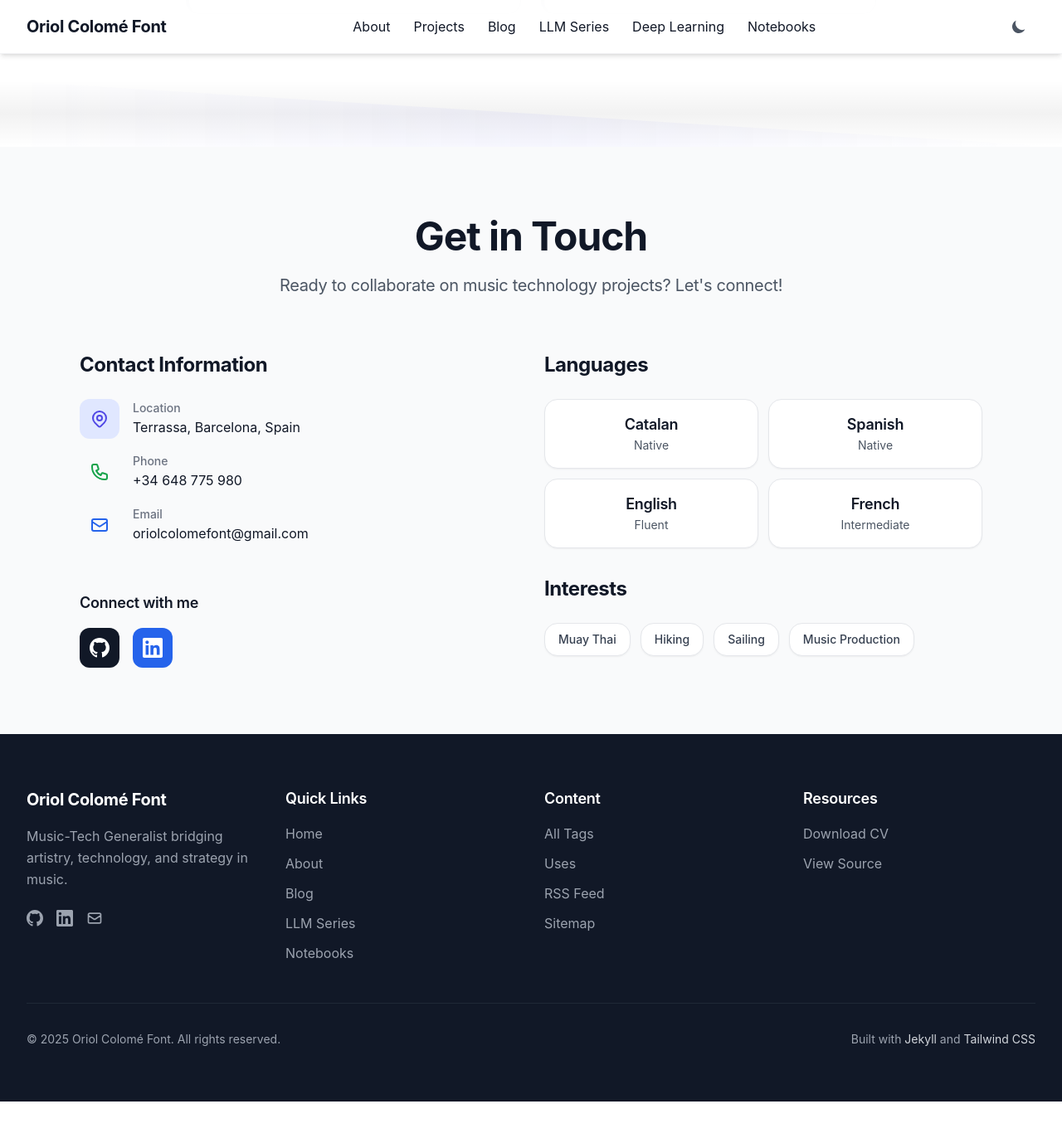
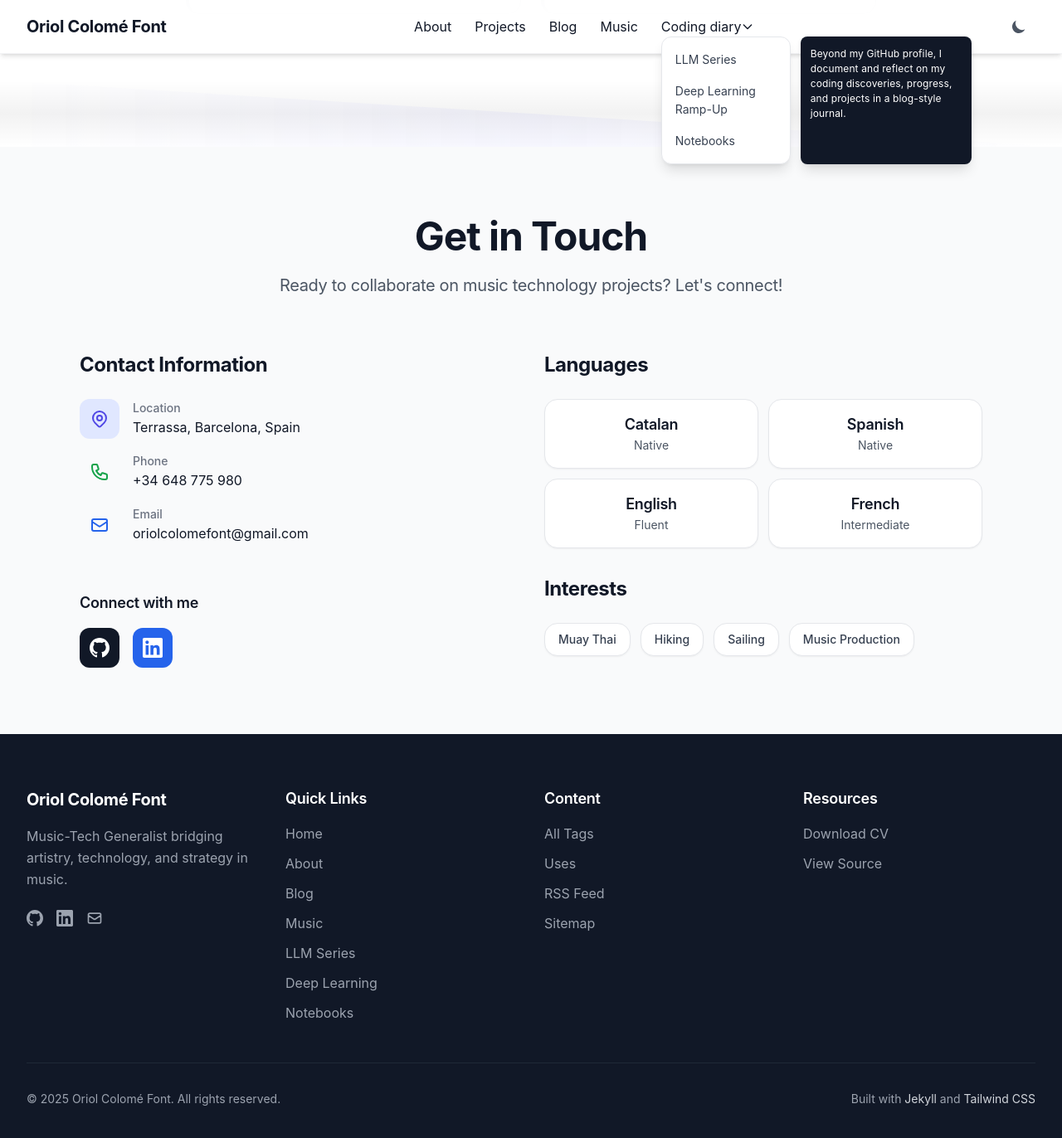
Before and after one commit to oriolcolomefont/oriolcolomefont.github.io, a Jekyll site: the page built from index.html, in a window 1280 px wide and 1400 px high, scrolled down 9130 px. Shown: the top 1372 px of the window at 83% size. Built offline with Jekyll 4.4.1, drawn with Linux system fonts in a browser that asks for light colours; before the commit the page ends 10458 px from its top, so only the background shows below that.

Commit message:
Add Music section with creative and technical work
- Create music page showcasing creative compositions and technical MIR work
- Add music.yml data file with creative works and technical projects
- Add Music link to navigation (desktop and mobile)
- Update footer with Music and Deep Learning Ramp-Up links
- Fix mobile menu label to 'Coding diary' consistently
- Music section includes separate sections for creative works and technical work
- Uses orange/amber color scheme to differentiate from coding content

```diff
--- a/_includes/footer.html
+++ b/_includes/footer.html
@@ -39,7 +39,9 @@
           <li><a href="{{ '/' | relative_url }}" class="text-gray-400 hover:text-white transition-colors hover:translate-x-1 inline-block">Home</a></li>
           <li><a href="{{ '/' | relative_url }}#about" class="text-gray-400 hover:text-white transition-colors hover:translate-x-1 inline-block">About</a></li>
           <li><a href="{{ '/blog/' | relative_url }}" class="text-gray-400 hover:text-white transition-colors hover:translate-x-1 inline-block">Blog</a></li>
+          <li><a href="{{ '/music/' | relative_url }}" class="text-gray-400 hover:text-white transition-colors hover:translate-x-1 inline-block">Music</a></li>
           <li><a href="{{ '/llm-series/' | relative_url }}" class="text-gray-400 hover:text-white transition-colors hover:translate-x-1 inline-block">LLM Series</a></li>
+          <li><a href="{{ '/deep-learning-ramp-up/' | relative_url }}" class="text-gray-400 hover:text-white transition-colors hover:translate-x-1 inline-block">Deep Learning</a></li>
           <li><a href="{{ '/notebooks/' | relative_url }}" class="text-gray-400 hover:text-white transition-colors hover:translate-x-1 inline-block">Notebooks</a></li>
         </ul>
       </div>
--- a/_includes/header.html
+++ b/_includes/header.html
@@ -13,9 +13,42 @@
         <li><a href="{{ '/' | relative_url }}#about" class="nav-link">About</a></li>
         <li><a href="{{ '/' | relative_url }}#projects" class="nav-link">Projects</a></li>
         <li><a href="{{ '/blog/' | relative_url }}" class="nav-link">Blog</a></li>
-        <li><a href="{{ '/llm-series/' | relative_url }}" class="nav-link">LLM Series</a></li>
-        <li><a href="{{ '/deep-learning-ramp-up/' | relative_url }}" class="nav-link">Deep Learning</a></li>
-        <li><a href="{{ '/notebooks/' | relative_url }}" class="nav-link">Notebooks</a></li>
+        <li><a href="{{ '/music/' | relative_url }}" class="nav-link">Music</a></li>
+        <li class="relative group">
+          <button class="nav-link flex items-center gap-1" id="coding-diary-dropdown-button" aria-expanded="false" aria-haspopup="true" aria-describedby="coding-diary-tooltip">
+            Coding diary
+            <svg class="w-4 h-4 transition-transform group-hover:rotate-180" fill="none" stroke="currentColor" viewBox="0 0 24 24">
+              <path stroke-linecap="round" stroke-linejoin="round" stroke-width="2" d="M19 9l-7 7-7-7"></path>
+            </svg>
+          </button>
+          <div class="absolute top-full left-0 mt-2 flex gap-3 opacity-0 invisible group-hover:opacity-100 group-hover:visible transition-all duration-200 z-50">
+            <div class="w-56 bg-white dark:bg-surface-950 rounded-xl shadow-lg border border-gray-200 dark:border-gray-800">
+              <ul class="py-2">
+                <li>
+                  <a href="{{ '/llm-series/' | relative_url }}" class="block px-4 py-2 text-sm text-gray-700 dark:text-gray-300 hover:bg-gray-100 dark:hover:bg-gray-800 hover:text-primary-600 dark:hover:text-primary-400 transition-colors">
+                    LLM Series
+                  </a>
+                </li>
+                <li>
+                  <a href="{{ '/deep-learning-ramp-up/' | relative_url }}" class="block px-4 py-2 text-sm text-gray-700 dark:text-gray-300 hover:bg-gray-100 dark:hover:bg-gray-800 hover:text-primary-600 dark:hover:text-primary-400 transition-colors">
+                    Deep Learning Ramp-Up
+                  </a>
+                </li>
+                <li>
+                  <a href="{{ '/notebooks/' | relative_url }}" class="block px-4 py-2 text-sm text-gray-700 dark:text-gray-300 hover:bg-gray-100 dark:hover:bg-gray-800 hover:text-primary-600 dark:hover:text-primary-400 transition-colors">
+                    Notebooks
+                  </a>
+                </li>
+              </ul>
+            </div>
+            <!-- Tooltip -->
+            <div id="coding-diary-tooltip" class="relative w-64 p-3 bg-gray-900 dark:bg-gray-800 text-white text-xs rounded-lg shadow-lg pointer-events-none self-center">
+              Beyond my GitHub profile, I document and reflect on my coding discoveries, progress, and projects in a blog-style journal.
+              <!-- Tooltip arrow -->
+              <div class="absolute right-full top-1/2 -translate-y-1/2 -mr-1 border-4 border-transparent border-r-gray-900 dark:border-r-gray-800"></div>
+            </div>
+          </div>
+        </li>
       </ul>
 
       <!-- Theme Toggle & Mobile Menu Button -->
@@ -77,9 +110,20 @@
             <li><a href="{{ '/' | relative_url }}#about" class="mobile-nav-link">About</a></li>
             <li><a href="{{ '/' | relative_url }}#projects" class="mobile-nav-link">Projects</a></li>
             <li><a href="{{ '/blog/' | relative_url }}" class="mobile-nav-link">Blog</a></li>
-            <li><a href="{{ '/llm-series/' | relative_url }}" class="mobile-nav-link">LLM Series</a></li>
-            <li><a href="{{ '/deep-learning-ramp-up/' | relative_url }}" class="mobile-nav-link">Deep Learning</a></li>
-            <li><a href="{{ '/notebooks/' | relative_url }}" class="mobile-nav-link">Notebooks</a></li>
+            <li><a href="{{ '/music/' | relative_url }}" class="mobile-nav-link">Music</a></li>
+            <li>
+              <button id="mobile-dl-diary-button" class="mobile-nav-link w-full text-left flex items-center justify-between" aria-expanded="false">
+                <span>Coding diary</span>
+                <svg class="w-5 h-5 transition-transform" fill="none" stroke="currentColor" viewBox="0 0 24 24">
+                  <path stroke-linecap="round" stroke-linejoin="round" stroke-width="2" d="M19 9l-7 7-7-7"></path>
+                </svg>
+              </button>
+              <ul id="mobile-dl-diary-menu" class="hidden pl-4 mt-1 space-y-1">
+                <li><a href="{{ '/llm-series/' | relative_url }}" class="mobile-nav-link">LLM Series</a></li>
+                <li><a href="{{ '/deep-learning-ramp-up/' | relative_url }}" class="mobile-nav-link">Deep Learning Ramp-Up</a></li>
+                <li><a href="{{ '/notebooks/' | relative_url }}" class="mobile-nav-link">Notebooks</a></li>
+              </ul>
+            </li>
           </ul>
         </nav>
       </div>
@@ -109,6 +153,11 @@
   @apply hover:text-primary-600 dark:hover:text-primary-400 hover:bg-gray-100 dark:hover:bg-gray-800;
   @apply transition-all duration-300 ease-out;
   @apply hover:shadow-elevation-1 hover:-translate-y-0.5;
+}
+
+/* Ensure dropdown menu is on top */
+.group:hover .absolute {
+  pointer-events: auto;
 }
 </style>
 
@@ -147,6 +196,27 @@
   document.addEventListener('keydown', (e) => {
     if (e.key === 'Escape' && !mobileMenu.classList.contains('hidden')) {
       closeMenu();
+    }
+  });
+
+  // Mobile DL diary dropdown toggle
+  const mobileDlDiaryButton = document.getElementById('mobile-dl-diary-button');
+  const mobileDlDiaryMenu = document.getElementById('mobile-dl-diary-menu');
+  const mobileDlDiaryIcon = mobileDlDiaryButton?.querySelector('svg');
+
+  mobileDlDiaryButton?.addEventListener('click', (e) => {
+    e.preventDefault();
+    e.stopPropagation();
+    const isExpanded = mobileDlDiaryButton.getAttribute('aria-expanded') === 'true';
+
+    if (isExpanded) {
+      mobileDlDiaryMenu.classList.add('hidden');
+      mobileDlDiaryButton.setAttribute('aria-expanded', 'false');
+      mobileDlDiaryIcon?.classList.remove('rotate-180');
+    } else {
+      mobileDlDiaryMenu.classList.remove('hidden');
+      mobileDlDiaryButton.setAttribute('aria-expanded', 'true');
+      mobileDlDiaryIcon?.classList.add('rotate-180');
     }
   });
 
```
Also changed, not shown: _data/music.yml (added, +69 -0 lines), _pages/music.md (added, +210 -0 lines).
